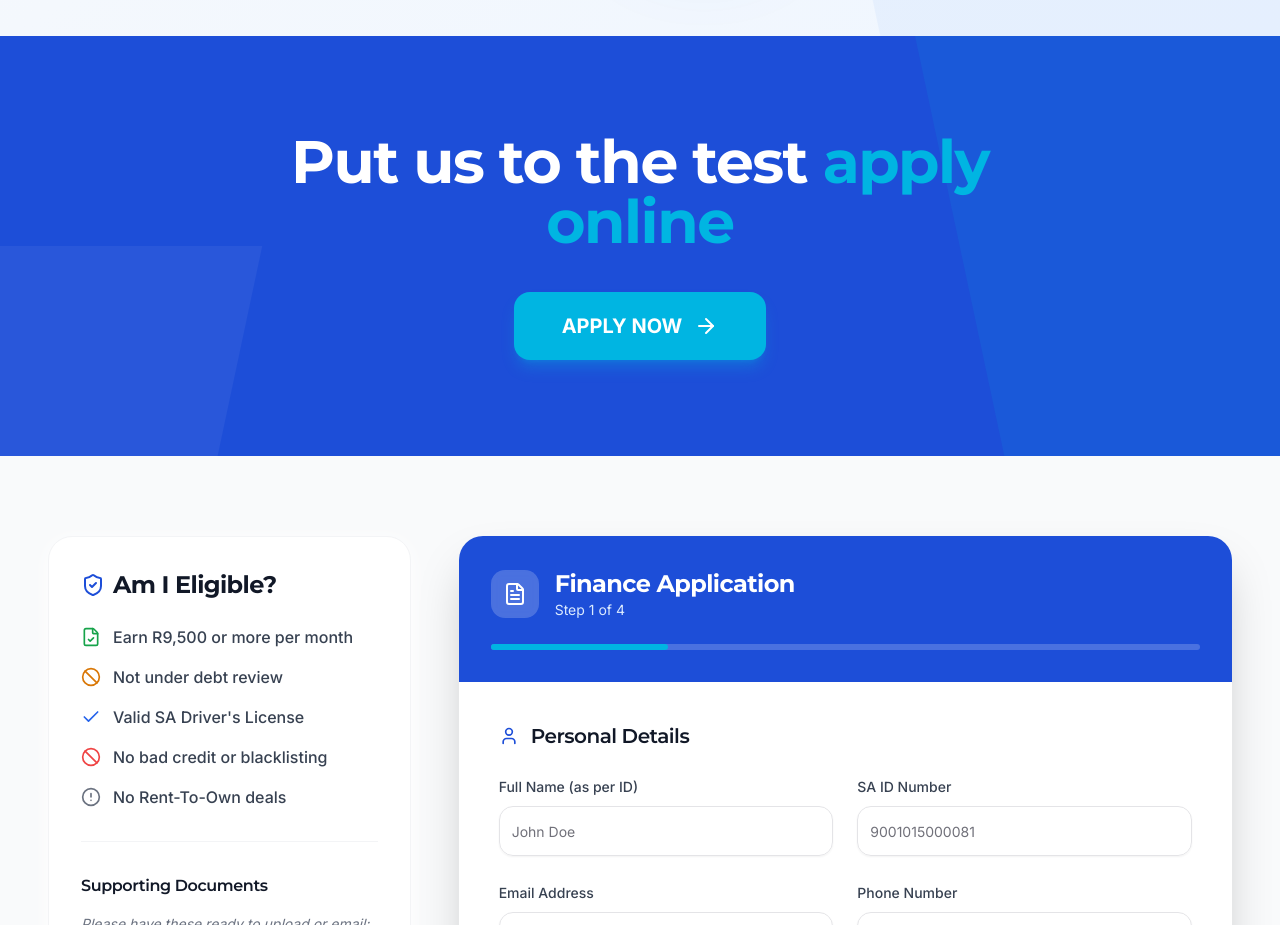
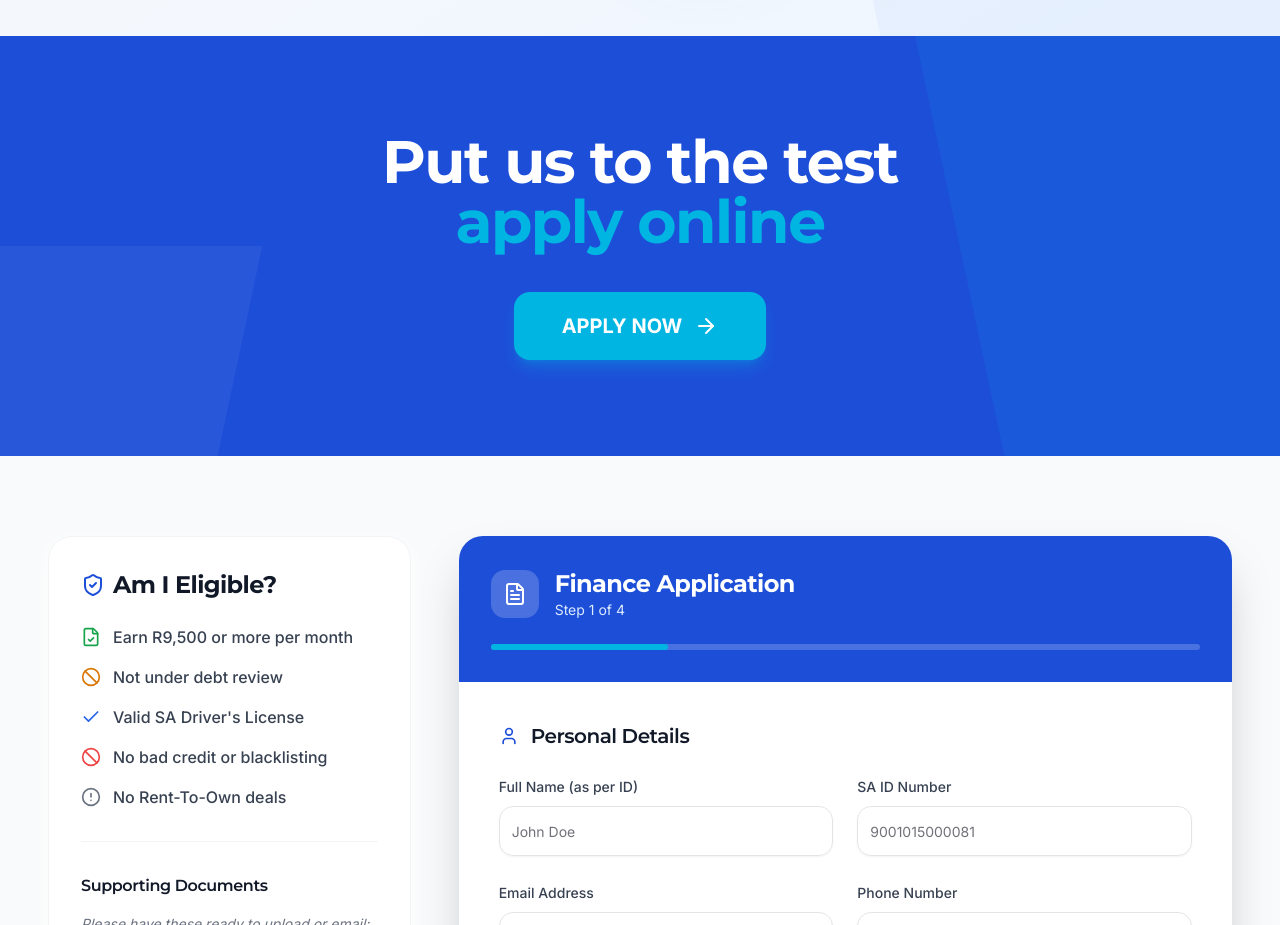
Before and after one commit to pottie2288/king-cars-website, a React (Vite) app: page /finance in a window 1280 px wide. Shown: the part 800-1725 px from the top of the page. Built offline with nearby package versions, Linux system fonts and the light colour scheme.

Commit message:
style: force 'apply online' to new line on desktop to match mobile layout

```diff
--- a/src/pages/FinancePage.tsx
+++ b/src/pages/FinancePage.tsx
@@ -114,7 +114,8 @@ export function FinancePage() {
         <div className="max-w-4xl mx-auto text-center relative z-10">
           <AnimatedSection>
             <h2 className="font-display font-bold text-4xl sm:text-5xl lg:text-6xl text-white mb-10 leading-tight">
-              Put us to the test <span className="text-king-cyan">apply online</span>
+              Put us to the test
+              <span className="block text-king-cyan">apply online</span>
             </h2>
             <a
               href="#application-form"
```
